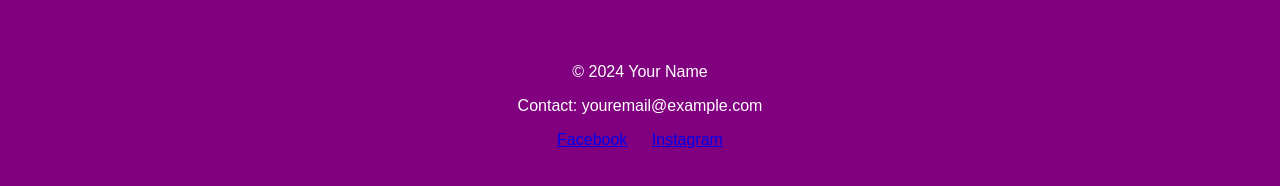
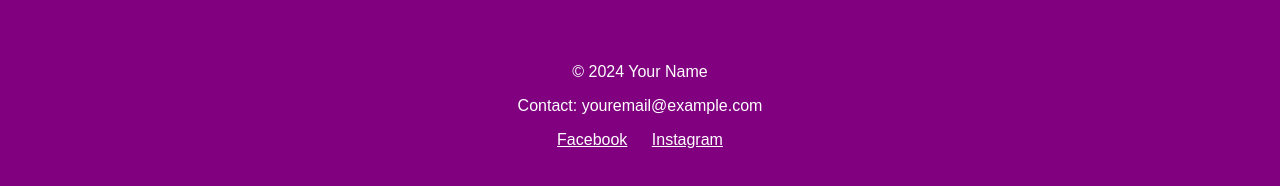
Before and after one commit to haleynf/LLMTOOLS_gemini, a plain HTML site: page index.html in a window 1280 px wide. Shown: the part 178-364 px from the top of the page. Drawn offline with Linux system fonts and the light colour scheme.

Commit message:
change footer link colors

```diff
--- a/index.html
+++ b/index.html
@@ -95,8 +95,8 @@
     <p>&copy; 2024 Your Name</p>
     <p>Contact: youremail@example.com</p>
     <ul>
-      <li><a href="#">Facebook</a></li>
-      <li><a href="#">Instagram</a></li>
+      <li><a href="#" style="color: white;">Facebook</a></li>
+      <li><a href="#" style="color: white;">Instagram</a></li>
     </ul>
   </footer>
 </body>
```
